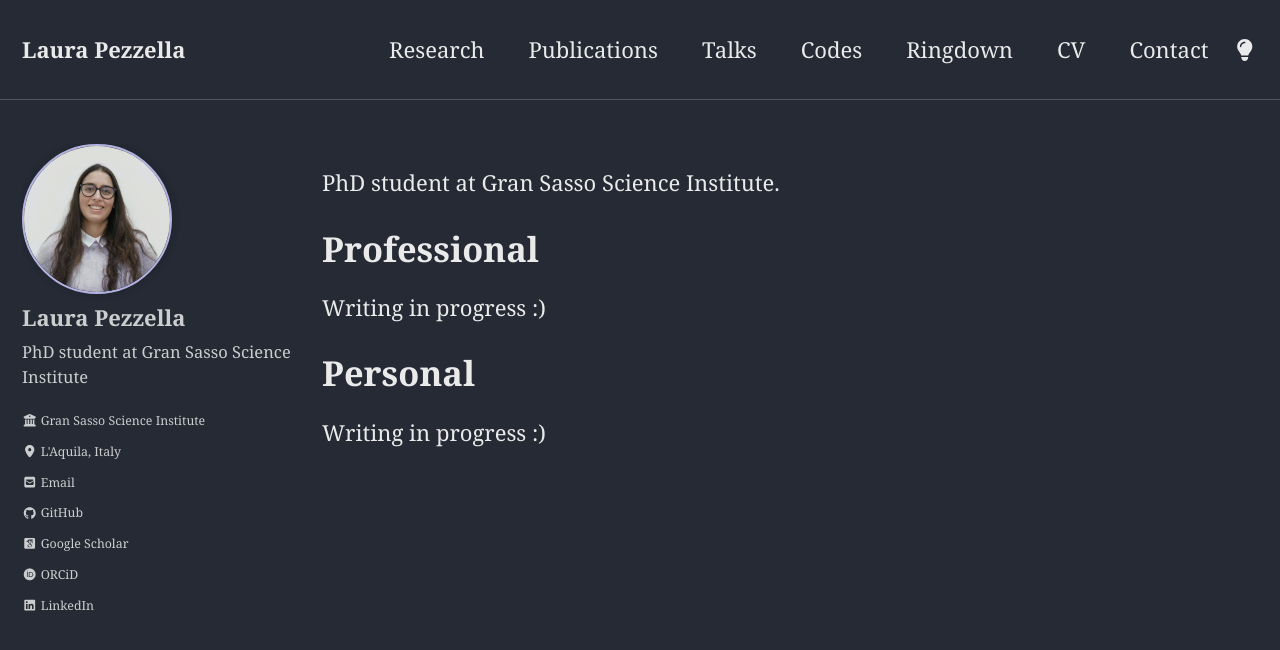
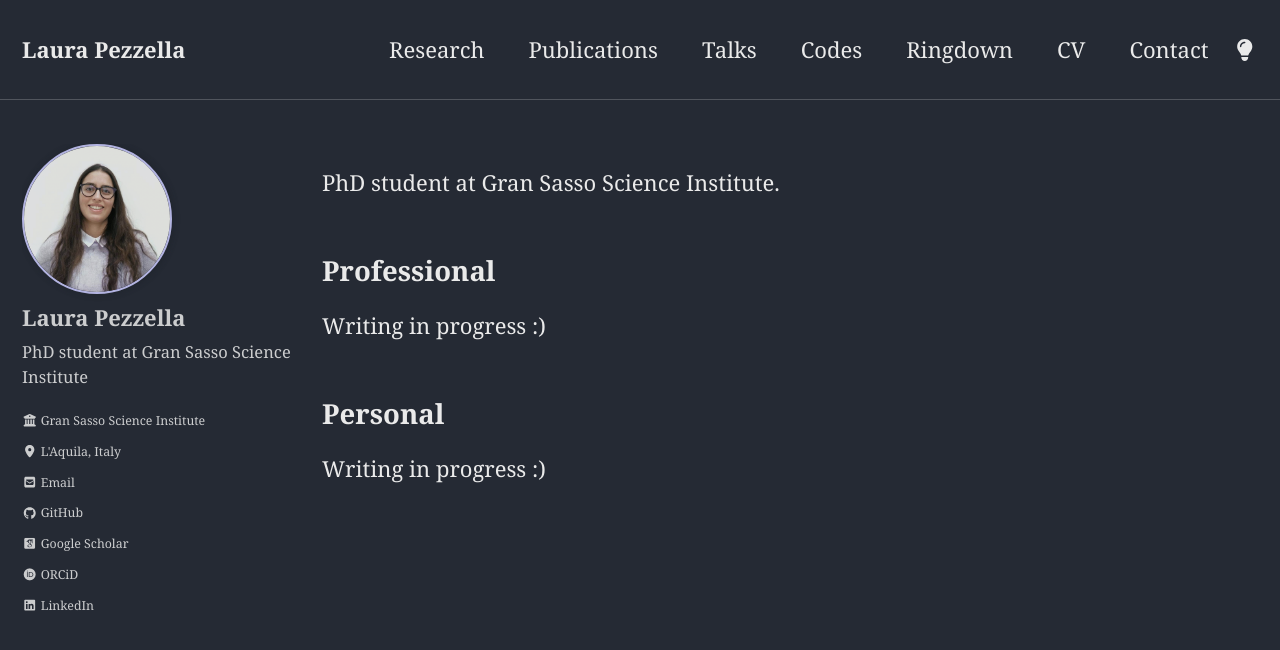
Before and after one commit to PezzLa/pezzla.github.io, a Jekyll site: the page built from _pages/about.md, in a window 1280 px wide and 900 px high. Shown: the top 650 px of the window. Built offline with Jekyll 4.4.1, drawn with Linux system fonts in a browser that asks for light colours; some web fonts are replaced.

```diff
--- a/_pages/about.md
+++ b/_pages/about.md
@@ -11,9 +11,9 @@ classes: wide
 
 PhD student at Gran Sasso Science Institute.
 
-# Professional
+## Professional
 
 Writing in progress :)
 
-# Personal
+## Personal
 Writing in progress :)
```
Also changed, not shown: _pages/talks.md (+6 -1 lines).
